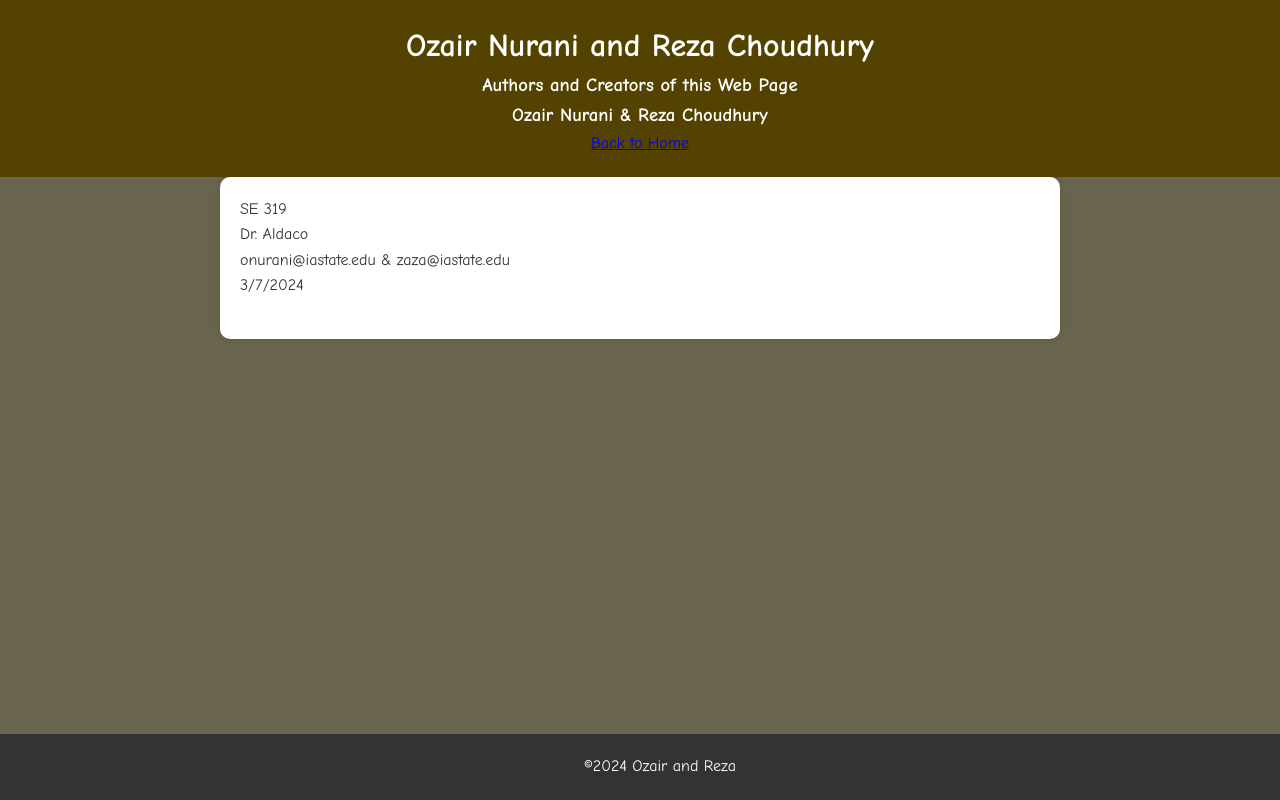
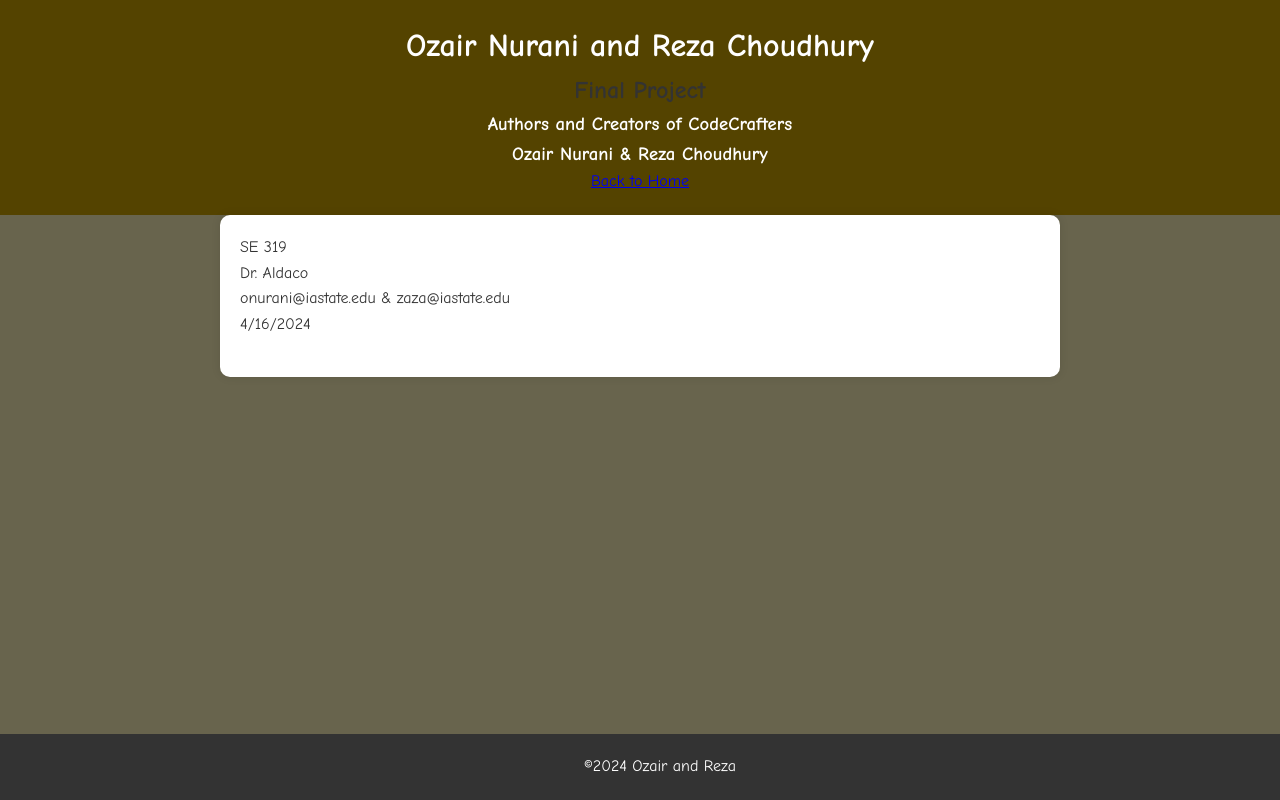
Before and after one commit to onurani/SE319, a plain HTML site: page Midterm_115/about.html in a window 1280 px wide. Drawn offline with Linux system fonts and the light colour scheme.

Commit message:
first commit

```diff
--- a/Midterm_115/about.html
+++ b/Midterm_115/about.html
@@ -14,7 +14,8 @@
 <body>
     <header>
         <h1>Ozair Nurani and Reza Choudhury</h1>
-        <h3><strong>Authors and Creators of this Web Page<br>Ozair Nurani & Reza Choudhury</strong></h3>
+        <h2>Final Project</h2>
+        <h3><strong>Authors and Creators of CodeCrafters<br>Ozair Nurani & Reza Choudhury</strong></h3>
 
         <div class="collapse text-bg-dark" id="navbarHeader">
             <div class="container">
@@ -28,7 +29,7 @@
     </header>
 
     <section>
-        <p>SE 319<br>Dr. Aldaco<br>onurani@iastate.edu & zaza@iastate.edu<br>3/7/2024</p>
+        <p>SE 319<br>Dr. Aldaco<br>onurani@iastate.edu & zaza@iastate.edu<br>4/16/2024</p>
     </section>
 
     <footer>
```
